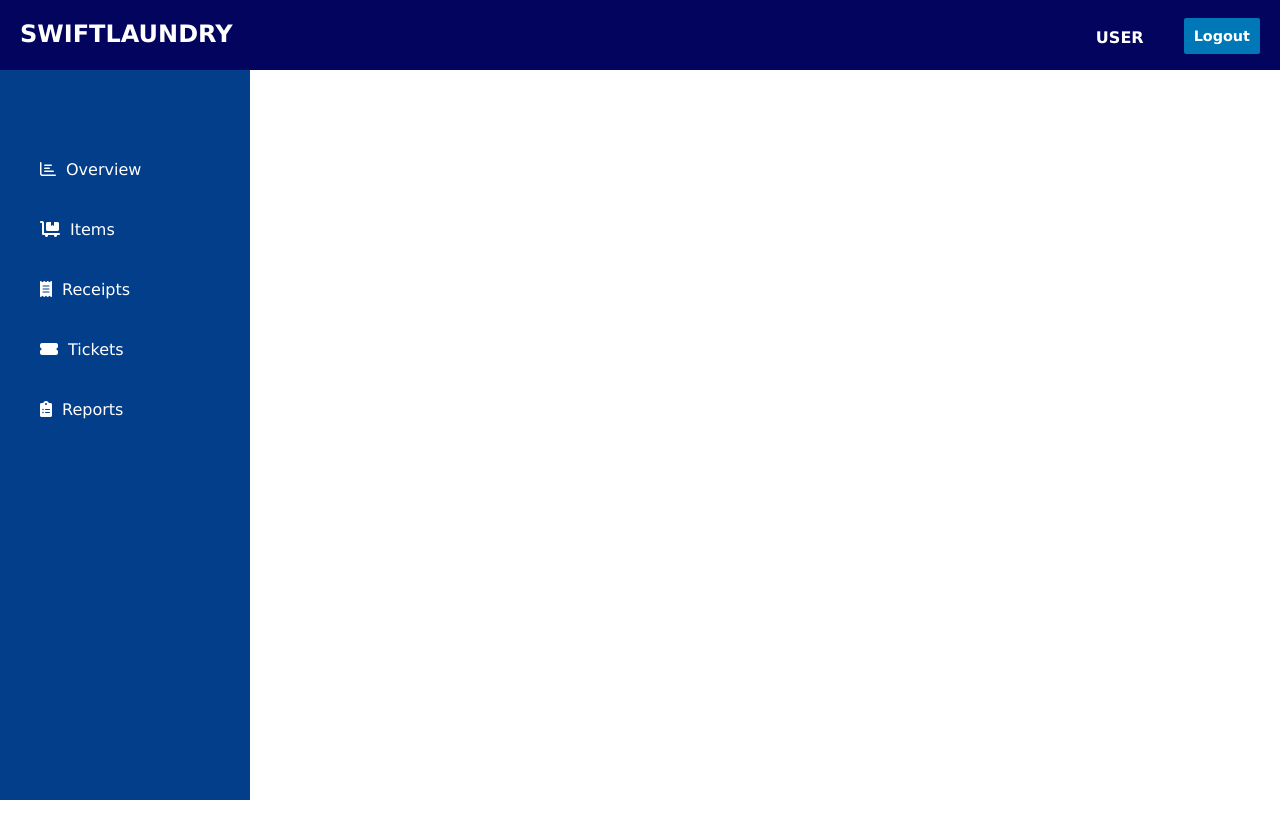
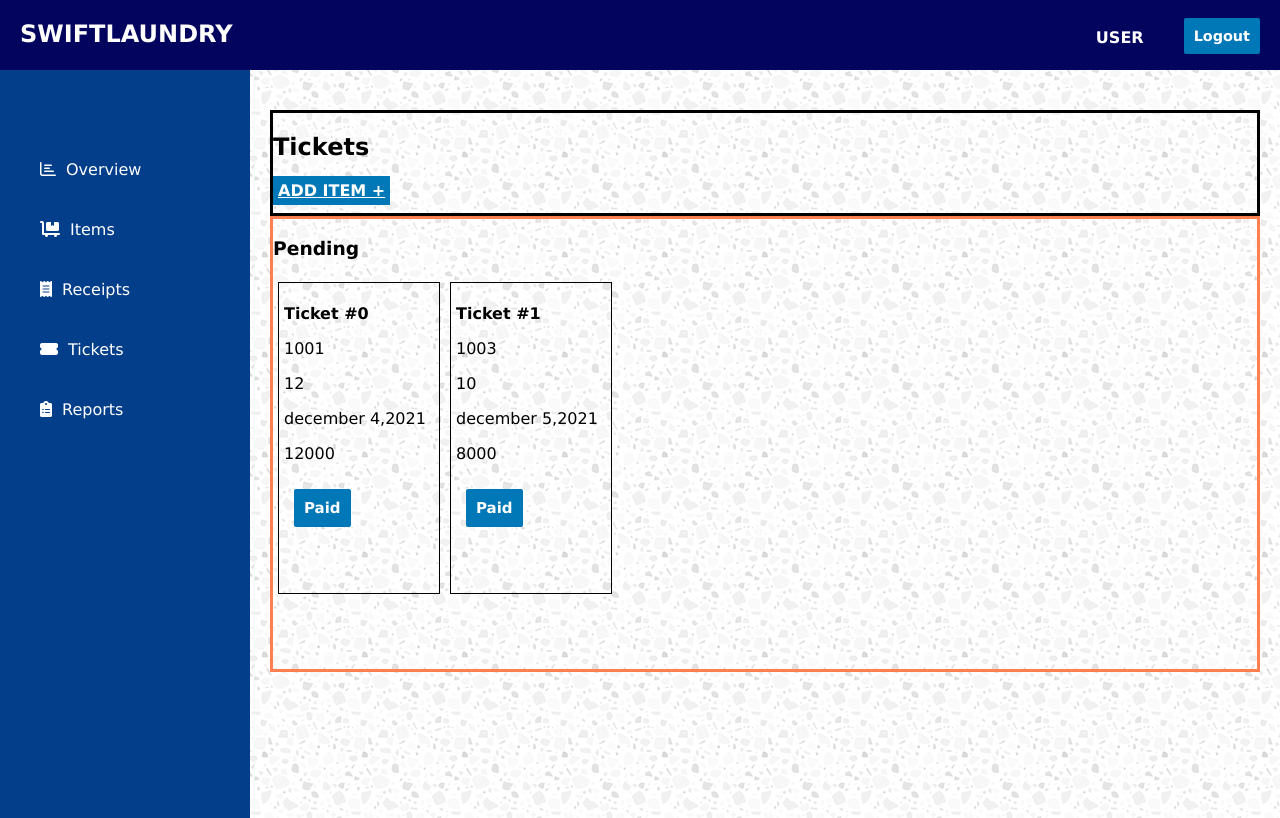
Before and after one commit to Mendeir/SwiftLaundry, a PHP site: page /dashboard_tickets.php in a window 1280 px wide. Run offline with PHP 8.4, Linux system fonts and the light colour scheme.

Commit message:
ticket
display and add tickets

```diff
--- a/css/dashboard_overview_style.css
+++ b/css/dashboard_overview_style.css
@@ -16,5 +16,4 @@
 	float: left;
 	padding: 5px;
 	margin: 5px;
-
 }
--- /dev/null
+++ b/css/dashboard_tickets_style.css
@@ -0,0 +1,36 @@
+.add-ticket{
+	border: 0;
+    background: #0077B6;
+    padding: 5px;
+    color: #FFF;
+    margin: 1rem auto;
+    width: auto;
+    text-transform: uppercase;
+    cursor: pointer;
+    font-weight: bold;
+}
+
+.header{
+	border-style: solid;
+  	border-color: black;
+  	height: 100px;
+}
+
+.container{
+	border-style: solid;
+  	border-color: coral;
+  	height: 450px;
+}
+.container-pending{
+	width: 1000px;
+	height: 150px;
+	margin: 0 auto;
+}
+.col{
+	width: 150px;
+	height: 300px;
+	border: 1px solid black;
+	float: left;
+	padding: 5px;
+	margin: 5px;
+}
--- a/dashboard_tickets.php
+++ b/dashboard_tickets.php
@@ -1,14 +1,78 @@
+
 <!DOCTYPE html>
 <html>
 <head>
+
+	<style>
+		.paid{
+			float: left;
+            padding: 10px;
+            background: #0077B6;
+            text-decoration: none;
+            margin: 10px;
+            border-radius: 2px;
+            font-size: 15px;
+            font-weight: 600;
+            color: #fff;
+		}
+	</style>
+
 	<meta charset="utf-8">
 	<title>Tickets</title>
 
 	<?php include_once("inc/head.inc") ?>
-
+	<link rel="stylesheet" href="css/dashboard_tickets_style.css" />
 </head>
 <body>
 	<?php include_once("inc/header.inc")  ?>
+	<section>
+		<div class="header">
+			<div class="head">
+				<h2>Tickets</h2>
+			</div>
+			<div class="add">
+				<a href="add_ticket.php" class="add-ticket">Add Item +</a>
+			</div>
+		</div>
 
+		<div class="container">
+			<h3>Pending</h3>
+
+			<div class="container-pending">
+				<?php
+				$ticket_file = fopen("tickets.txt","r");
+				$ticket_number = 0;
+				if ($ticket_file) {
+    				while (($line = fgets($ticket_file)) !== false) {
+        				$line_arr = explode (", ", $line);
+
+        				echo '<div class="col">';
+
+							echo '<p><b>'.'Ticket #'.$ticket_number.'</b></p>';
+					  		echo '<p>'.$line_arr[0].'</p>';
+					  		echo '<p>'.$line_arr[1].'</p>';
+					  		echo '<p>'.$line_arr[2].'</p>';
+					  		echo '<p>'.$line_arr[3].'</p>';
+					  		echo '<a href="remove_ticket.php" class="paid">Paid</a>';
+
+						echo '</div>';
+
+						$ticket_number += 1;
+    				}
+    				fclose($ticket_file);
+				} else {
+    				// error opening the file.
+				}
+
+
+				?>
+
+
+			</div>
+
+
+		</div>
+
+	</section>
 </body>
 </html>
--- /dev/null
+++ b/tickets.txt
@@ -0,0 +1,2 @@
+1001, 12, december 4,2021, 12000
+1003, 10, december 5,2021, 8000
```
Also changed, not shown: add_ticket.php (added, +39 -0 lines), remove_ticket.php (added, +25 -0 lines), write_file.php (added, +44 -0 lines).
